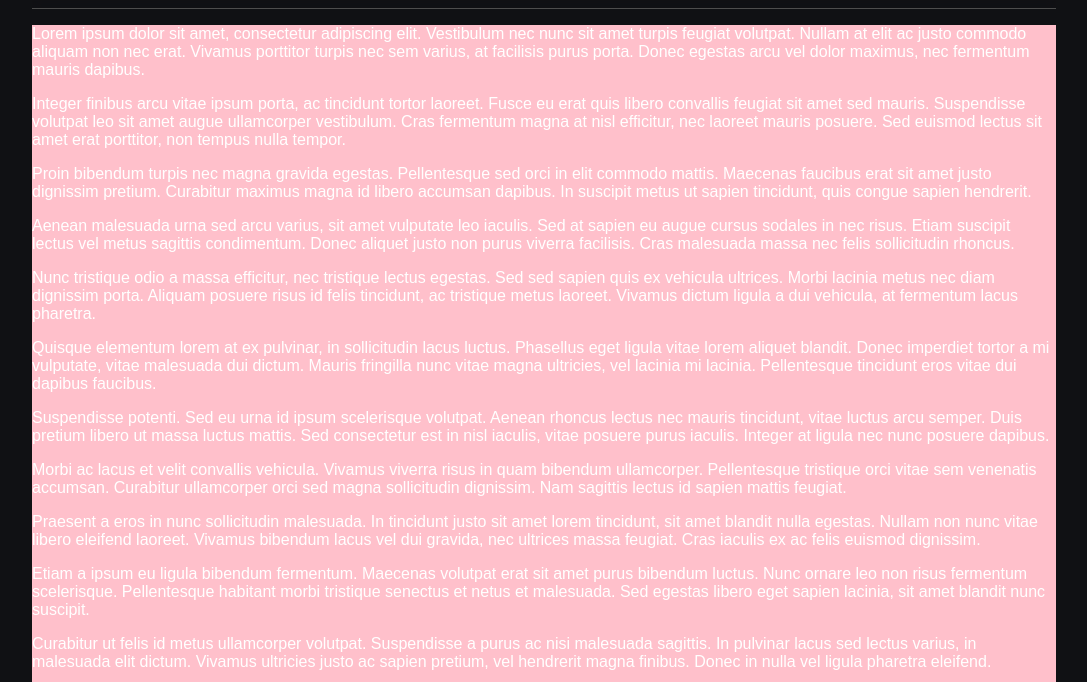
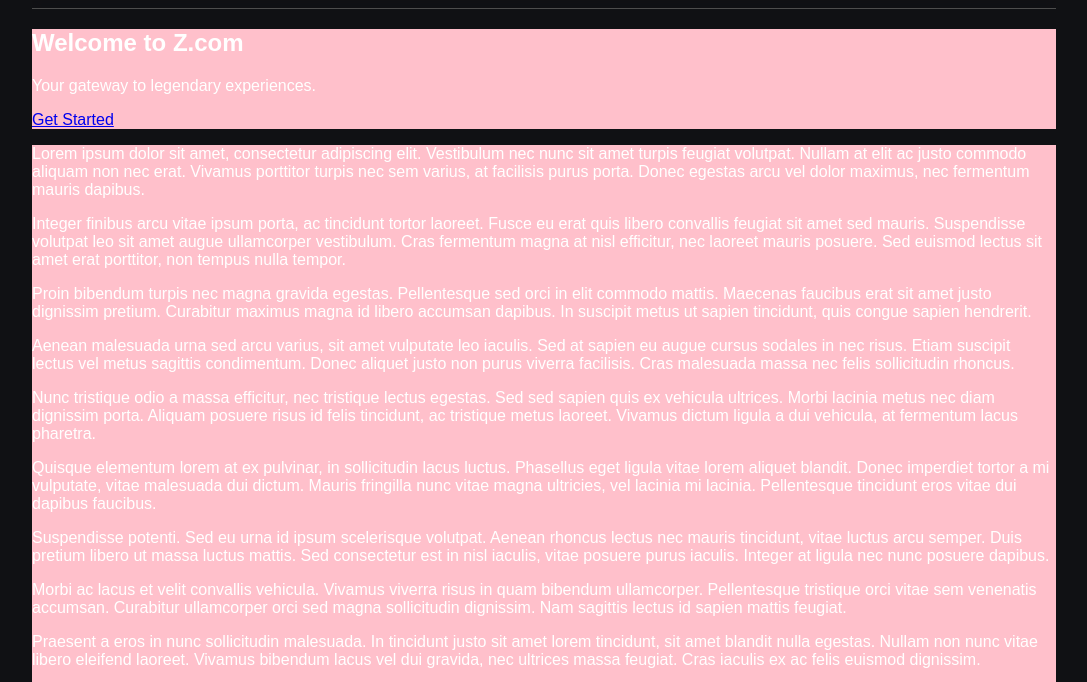
Before and after one commit to Onantabee/portfolio-project, a plain HTML site: page index.html in a window 1280 px wide. Shown: the part 52-734 px from the top of the page, without its empty margins (96-1183 px from the left). Drawn offline with Linux system fonts and the light colour scheme.

Commit message:
add hero section

```diff
--- a/index.html
+++ b/index.html
@@ -19,6 +19,11 @@
             <li><a class="nav-link" href="#">Contact</a></li>
         </nav>
     </header>
+    <section class="hero">
+        <h2>Welcome to Z.com</h2>
+        <p>Your gateway to legendary experiences.</p>
+        <a href="#" class="btn">Get Started</a>
+    </section>
     <section>
         <p>
             Lorem ipsum dolor sit amet, consectetur adipiscing elit.
```
